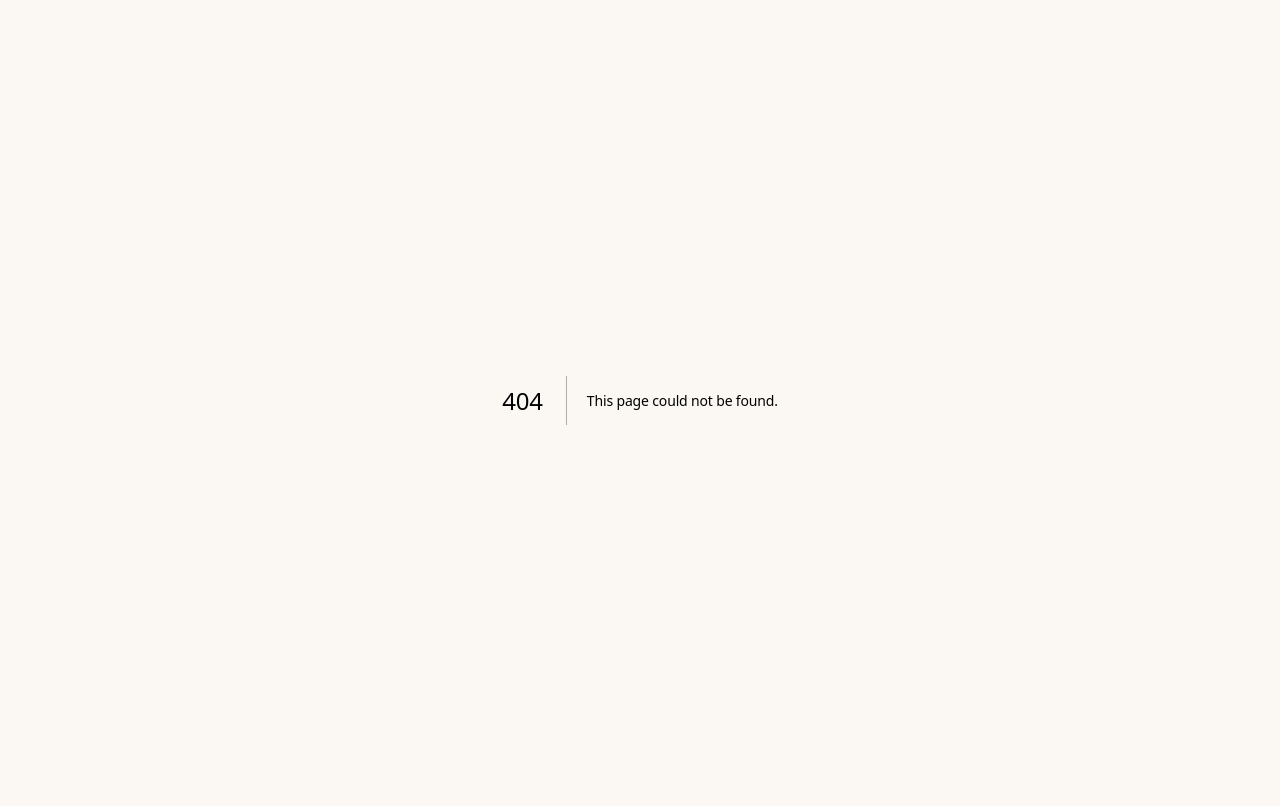
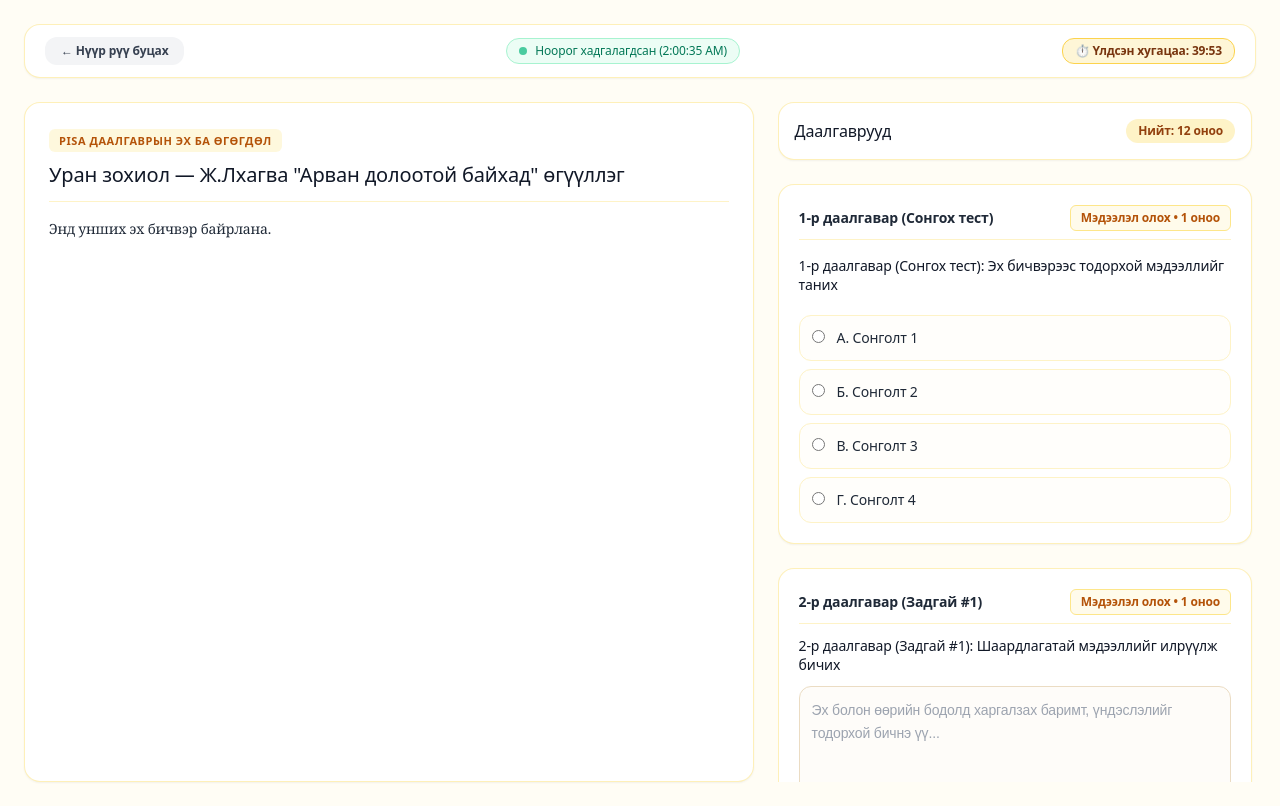
Before and after one commit to tsedev-davaasuren/pisa-tsendao-ai, a Next.js app in the folder tsendao-pisa-lms/: page /student-exam in a window 1280 px wide. Before the commit this address had no page. Built offline with nearby package versions, Linux system fonts and the light colour scheme.

Commit message:
restore student-exam route and layout sync

```diff
--- /dev/null
+++ b/tsendao-pisa-lms/src/app/student-exam/page.tsx
@@ -0,0 +1,216 @@
+'use client';
+
+import React, { useEffect, useState } from 'react';
+import Link from 'next/link';
+
+interface MCQ {
+  question: string;
+  options: string[];
+  correctIndex: number;
+}
+
+interface OpenQuestion {
+  id: number;
+  question: string;
+  rubric?: string;
+  category?: string;
+  points?: number;
+}
+
+interface TaskData {
+  title: string;
+  readingText: string;
+  mcq: MCQ;
+  openQuestions: OpenQuestion[];
+}
+
+export default function StudentExamPage() {
+  const [taskData, setTaskData] = useState<TaskData | null>(null);
+  const [selectedMcq, setSelectedMcq] = useState<number | null>(null);
+  const [openAnswers, setOpenAnswers] = useState<{ [key: number]: string }>({});
+  const [savedTime, setSavedTime] = useState<string>('');
+
+  useEffect(() => {
+    // Багшийн боловсруулж хадгалсан PISA даалгаврыг LocalStorage-аас уншина
+    const storedTask = localStorage.getItem('pisa_current_task') || localStorage.getItem('latest_pisa_assignment');
+    if (storedTask) {
+      try {
+        setTaskData(JSON.parse(storedTask));
+      } catch (e) {
+        console.error('Task parse error:', e);
+      }
+    }
+    setSavedTime(new Date().toLocaleTimeString());
+  }, []);
+
+  const readingText = taskData?.readingText || 'Энд унших эх бичвэр байрлана.';
+  const title = taskData?.title || 'Уран зохиол — Ж.Лхагва "Арван долоотой байхад" өгүүллэг';
+
+  const mcq = taskData?.mcq || {
+    question: '1-р даалгавар (Сонгох тест): Эх бичвэрээс тодорхой мэдээллийг таних',
+    options: ['А. Сонголт 1', 'Б. Сонголт 2', 'В. Сонголт 3', 'Г. Сонголт 4'],
+    correctIndex: 0
+  };
+
+  const openQuestions = taskData?.openQuestions || [
+    { id: 1, question: '2-р даалгавар (Задгай #1): Шаардлагатай мэдээллийг илрүүлж бичих' },
+    { id: 2, question: '3-р даалгавар (Задгай #2): Дүрүүдийн харилцааг задлан шинжлэх' },
+    { id: 3, question: '4-р даалгавар (Задгай #3): Сэтгэл зүйн өөрчлөлтийг задлан шинжлэх' },
+    { id: 4, question: '5-р даалгавар (Задгай #4): Зохиолын далд утгыг эргэцүүлэн дүгнэх' },
+    { id: 5, question: '6-р даалгавар (Задгай #5): Өөрийн амьдралтай холбон эргэцүүлэн дүгнэх' }
+  ];
+
+  // Блюпринт шошго
+  const getBlueprintLabel = (index: number) => {
+    switch (index) {
+      case 0:
+        return 'Мэдээлэл олох • 1 оноо';
+      case 1:
+      case 2:
+        return 'Задлан шинжлэх • 2 оноо';
+      default:
+        return 'Эргэцүүлэн дүгнэх • 3 оноо';
+    }
+  };
+
+  return (
+    <div className="min-h-screen bg-[#FFFDF5] text-gray-800 p-4 md:p-6 font-sans">
+
+      {/* Дээд навигацийн хэсэг */}
+      <div className="max-w-7xl mx-auto flex items-center justify-between bg-white p-3 px-5 rounded-2xl border border-amber-200/60 shadow-sm mb-6">
+        <Link
+          href="/"
+          className="px-4 py-1.5 bg-gray-100 hover:bg-gray-200 text-gray-700 text-xs font-semibold rounded-xl transition flex items-center gap-1"
+        >
+          ← Нүүр рүү буцах
+        </Link>
+
+        <div className="flex items-center gap-2 px-3 py-1 bg-emerald-50 border border-emerald-200 text-emerald-700 text-xs font-medium rounded-full">
+          <span className="w-2 h-2 rounded-full bg-emerald-500 animate-pulse"></span>
+          Ноорог хадгалагдсан ({savedTime || '23:42:21'})
+        </div>
+
+        <div className="flex items-center gap-1.5 px-3 py-1 bg-amber-100/70 border border-amber-300 text-amber-900 text-xs font-semibold rounded-xl">
+          ⏱ Үлдсэн хугацаа: 39:53
+        </div>
+      </div>
+
+      {/* ЗЭРЭГЦЭЭ LAYOUT (ЗҮҮН 5:3 | БАРУУН 5:2) */}
+      <div className="max-w-7xl mx-auto grid grid-cols-1 lg:grid-cols-5 gap-6">
+
+        {/* ЗҮҮН ТАЛ: PISA ДААЛГАВРЫН ЭХ БА ӨГӨГДӨЛ (3 багана - 60%) */}
+        <div className="lg:col-span-3 bg-white p-6 rounded-2xl border border-amber-200/60 shadow-sm lg:h-[calc(100vh-120px)] lg:sticky lg:top-6 overflow-y-auto space-y-4">
+          <div className="border-b border-amber-100 pb-3">
+            <span className="text-[11px] font-bold tracking-wider text-amber-700 uppercase bg-amber-100/60 px-2.5 py-1 rounded-md">
+              PISA ДААЛГАВРЫН ЭХ БА ӨГӨГДӨЛ
+            </span>
+            <h1 className="text-xl font-extrabold text-gray-900 mt-2">
+              {title}
+            </h1>
+          </div>
+
+          <div className="prose max-w-none text-gray-800 leading-relaxed text-sm whitespace-pre-wrap font-serif">
+            {readingText}
+          </div>
+        </div>
+
+        {/* БАРУУН ТАЛ: ДААЛГАВРУУД (2 багана - 40%) */}
+        <div className="lg:col-span-2 space-y-6 lg:h-[calc(100vh-120px)] overflow-y-auto pr-1">
+
+          <div className="bg-white p-4 rounded-2xl border border-amber-200/60 shadow-sm flex items-center justify-between sticky top-0 z-10">
+            <h2 className="font-bold text-gray-900 text-base">Даалгаврууд</h2>
+            <span className="text-xs font-bold text-amber-800 bg-amber-100 px-3 py-1 rounded-full">
+              Нийт: 12 оноо
+            </span>
+          </div>
+
+          {/* 1. Сонгох тест */}
+          <div className="bg-white p-5 rounded-2xl border border-amber-200/60 shadow-sm space-y-4">
+            <div className="flex items-center justify-between border-b border-amber-100 pb-2">
+              <span className="font-bold text-gray-800 text-sm">
+                1-р даалгавар (Сонгох тест)
+              </span>
+              <span className="text-xs font-semibold text-amber-700 bg-amber-50 px-2.5 py-1 rounded-md border border-amber-200">
+                Мэдээлэл олох • 1 оноо
+              </span>
+            </div>
+
+            <p className="text-sm font-medium text-gray-900 leading-snug">
+              {mcq.question}
+            </p>
+
+            <div className="space-y-2 pt-1">
+              {mcq.options.map((option, idx) => {
+                const isSelected = selectedMcq === idx;
+                return (
+                  <label
+                    key={idx}
+                    onClick={() => setSelectedMcq(idx)}
+                    className={`flex items-start gap-3 p-3 rounded-xl border cursor-pointer transition text-sm ${
+                      isSelected
+                        ? 'bg-amber-100/60 border-amber-400 font-medium text-amber-950'
+                        : 'bg-amber-50/20 border-amber-100 hover:bg-amber-50/50 text-gray-800'
+                    }`}
+                  >
+                    <input
+                      type="radio"
+                      name="mcq-option"
+                      checked={isSelected}
+                      onChange={() => setSelectedMcq(idx)}
+                      className="mt-0.5 accent-amber-600"
+                    />
+                    <span>{option}</span>
+                  </label>
+                );
+              })}
+            </div>
+          </div>
+
+          {/* 2. Задгай асуултууд */}
+          {openQuestions.map((q, idx) => (
+            <div
+              key={q.id || idx}
+              className="bg-white p-5 rounded-2xl border border-amber-200/60 shadow-sm space-y-3"
+            >
+              <div className="flex items-center justify-between border-b border-amber-100 pb-2">
+                <span className="font-bold text-gray-800 text-sm">
+                  {idx + 2}-р даалгавар (Задгай #{idx + 1})
+                </span>
+                <span className="text-xs font-semibold text-amber-700 bg-amber-50 px-2.5 py-1 rounded-md border border-amber-200">
+                  {getBlueprintLabel(idx)}
+                </span>
+              </div>
+
+              <p className="text-sm font-medium text-gray-900 leading-snug">
+                {q.question}
+              </p>
+
+              <textarea
+                rows={4}
+                placeholder="Эх болон өөрийн бодолд харгалзах баримт, үндэслэлийг тодорхой бичнэ үү..."
+                value={openAnswers[q.id || idx] || ''}
+                onChange={(e) => setOpenAnswers({
+                  ...openAnswers,
+                  [q.id || idx]: e.target.value
+                })}
+                className="w-full p-3 border border-amber-200/80 rounded-xl text-sm focus:ring-2 focus:ring-amber-400 outline-none leading-relaxed bg-amber-50/10 placeholder-gray-400"
+              />
+            </div>
+          ))}
+
+          {/* Илгээх товчлуур */}
+          <div className="pt-2">
+            <button
+              onClick={() => alert('Даалгаврыг амжилттай илгээлээ!')}
+              className="w-full py-3.5 bg-blue-600 hover:bg-blue-700 text-white font-bold rounded-2xl shadow-md transition text-sm flex items-center justify-center gap-2"
+            >
+              🚀 Даалгавар илгээх
+            </button>
+          </div>
+
+        </div>
+
+      </div>
+    </div>
+  );
+}
--- a/tsendao-pisa-lms/src/app/teacher/create/page.tsx
+++ b/tsendao-pisa-lms/src/app/teacher/create/page.tsx
@@ -7,16 +7,12 @@
   question: string;
   options: string[];
   correctIndex: number;
-  category?: string;
-  points?: number;
 }
 
 interface OpenQuestion {
   id: number;
   question: string;
   rubric: string;
-  category?: string;
-  points?: number;
 }
 
 interface PisaData {
@@ -77,6 +73,7 @@
       openQuestions: generatedData.openQuestions,
     };
 
+    // 🎯 /student-exam хуудастай шууд холбогдох дата хадгалалт:
     localStorage.setItem('pisa_current_task', JSON.stringify(taskToSave));
 
     try {
@@ -90,7 +87,7 @@
     } finally {
       setIsSaved(true);
       setSaving(false);
-      alert('Даалгавар амжилттай хадгалагдлаа!');
+      alert('Даалгавар амжилттай хадгалагдлаа! "🚀 Сорил ажиллах" товчоор сурагчийн сорилыг нээнэ үү.');
     }
   };
 
@@ -159,7 +156,6 @@
         {generatedData && (
           <div className="grid grid-cols-1 lg:grid-cols-5 gap-6 items-start">
 
-            {/* ЗҮҮН ТАЛ (5:3) */}
             <div className="lg:col-span-3 bg-white p-6 rounded-2xl border border-amber-200/60 shadow-sm lg:sticky lg:top-6 lg:max-h-[calc(100vh-80px)] overflow-y-auto space-y-4">
               <div className="border-b border-amber-100 pb-3">
                 <span className="text-[11px] font-bold tracking-wider text-amber-800 uppercase bg-amber-100/70 px-2.5 py-1 rounded-md">
@@ -172,7 +168,6 @@
               </div>
             </div>
 
-            {/* БАРУУН ТАЛ (5:2) */}
             <div className="lg:col-span-2 space-y-6 lg:max-h-[calc(100vh-80px)] overflow-y-auto pr-1">
 
               <div className="bg-white p-4 rounded-2xl border border-amber-200/60 shadow-sm flex items-center justify-between sticky top-0 z-10">
@@ -197,17 +192,17 @@
                     ✅ Даалгавар амжилттай хадгалагдлаа!
                   </p>
                   <a
-                    href="/task"
+                    href="/student-exam"
                     target="_blank"
                     rel="noopener noreferrer"
                     className="inline-flex items-center gap-1.5 px-4 py-2 bg-blue-600 text-white text-xs font-bold rounded-xl hover:bg-blue-700 transition shadow-sm w-full justify-center"
                   >
-                    🚀 Сорил ажиллах (Сурагчийн цонхоор нээх) ↗
+                    🚀 Сорил ажиллах (http://localhost:3000/student-exam нээх) ↗
                   </a>
                 </div>
               )}
 
-              {/* 1. Сонгох тест */}
+              {/* Сонгох тест */}
               <div className="bg-white p-5 rounded-2xl border border-amber-200/60 shadow-sm space-y-4">
                 <div className="flex items-center justify-between border-b border-amber-100 pb-2">
                   <span className="font-bold text-gray-800 text-sm">
@@ -235,7 +230,7 @@
 
                 <div className="space-y-2">
                   <label className="block text-xs font-semibold text-gray-600">
-                    Сонголтууд (Зөв хариултын радио товчийг сонгоно уу):
+                    Сонголтууд (Зөв хариултыг сонгоно уу):
                   </label>
                   {generatedData.mcq.options.map((opt, idx) => (
                     <div key={idx} className="flex items-center gap-2">
@@ -269,7 +264,7 @@
                 </div>
               </div>
 
-              {/* 2. Задгай 5 асуулт */}
+              {/* Задгай 5 асуулт */}
               {generatedData.openQuestions.map((q, idx) => {
                 const blueprintLabels = [
                   'Мэдээлэл олох • 1 оноо',
@@ -278,7 +273,7 @@
                   'Эргэцүүлэн дүгнэх • 3 оноо',
                   'Эргэцүүлэн дүгнэх • 3 оноо',
                 ];
-                const badgeText = blueprintLabels[idx] || `${q.category || 'PISA'} • ${q.points || 2} оноо`;
+                const badgeText = blueprintLabels[idx] || 'PISA • 2 оноо';
 
                 return (
                   <div
```
